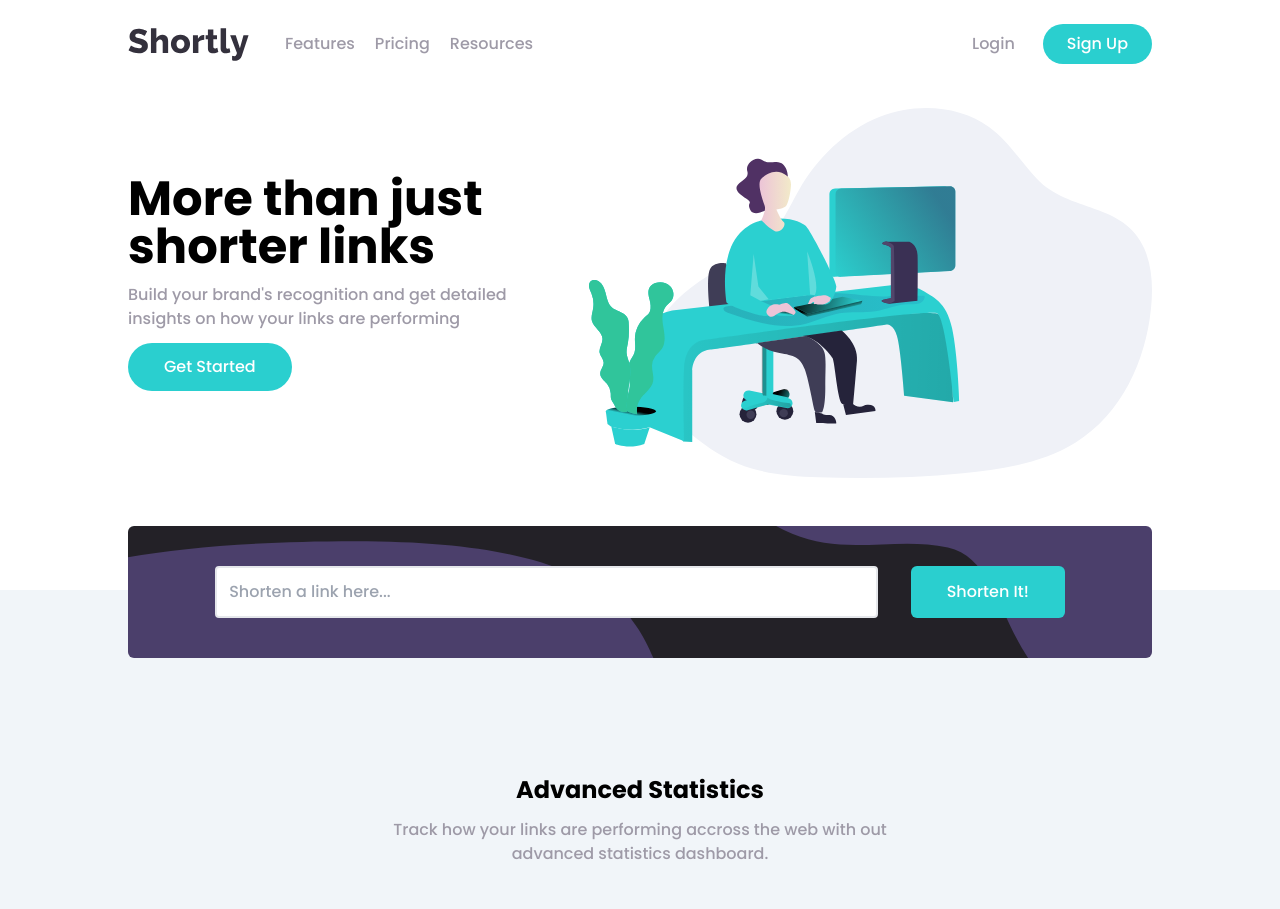
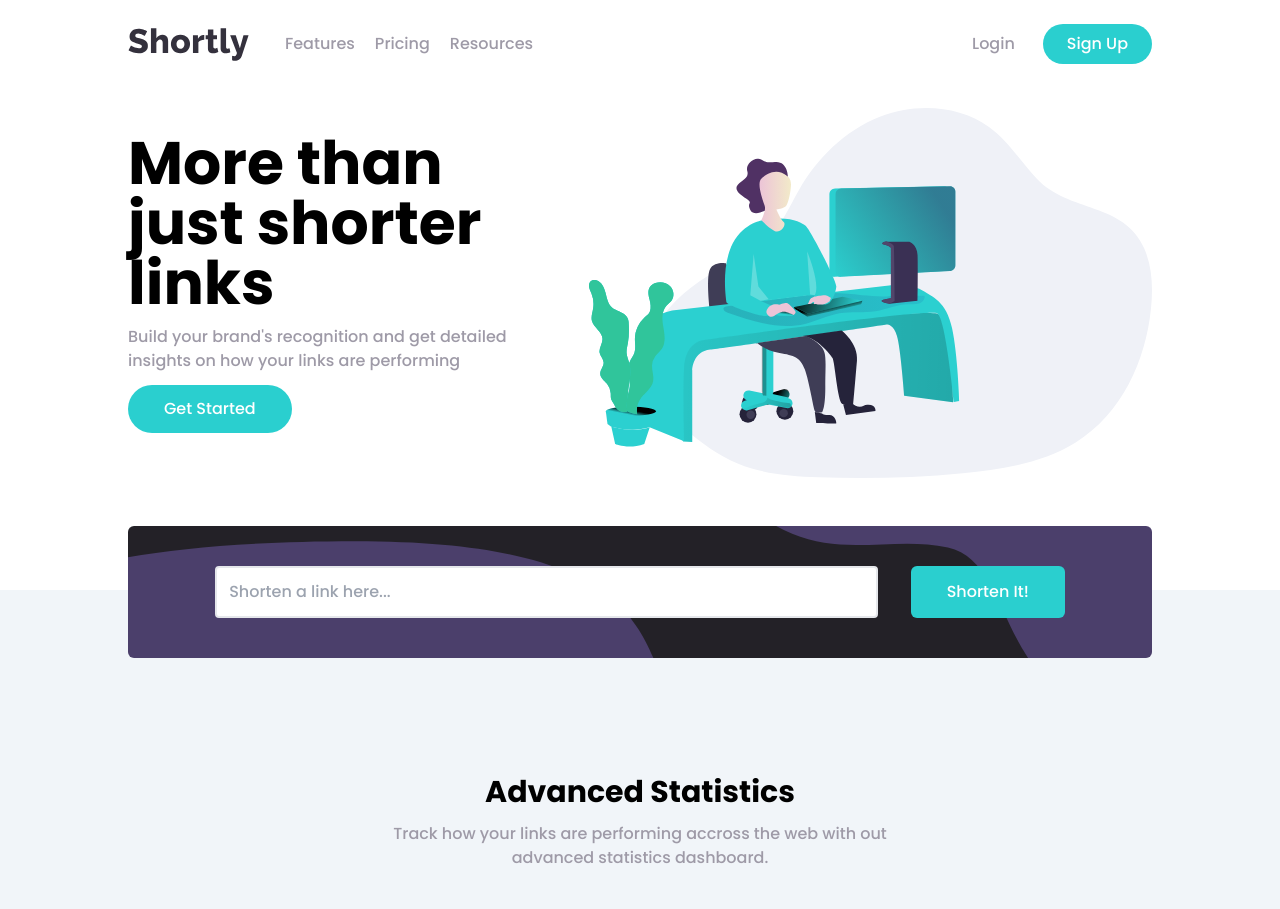
Before and after one commit to Nnadivictory25/url-shortener-api-landing-page, a React (Vite) app: page / in a window 1280 px wide. Shown: the top 909 px of the page. Built offline with nearby package versions, Linux system fonts and the light colour scheme.

Commit message:
increase my headings size

```diff
--- a/src/components/AdvancedStat.tsx
+++ b/src/components/AdvancedStat.tsx
@@ -82,7 +82,7 @@ const AdvancedStat = ({ onFormSubmit, links }: Props) => {
 
 			{/* rest of section content */}
 			<div className='header text-center w-[90%] max-w-xl mx-auto mb-20 mt-10'>
-				<h2 className='font-bold text-2xl py-3'>Advanced Statistics</h2>
+				<h2 className='font-bold text-3xl py-3'>Advanced Statistics</h2>
 				<p className='text-greyishV'>
 					Track how your links are performing accross the web with out advanced
 					statistics dashboard.
--- a/src/components/Hero.tsx
+++ b/src/components/Hero.tsx
@@ -6,7 +6,7 @@ const Hero = () => {
 			<img className='lg:w-[55%] md:mt-5' src={illustration} alt='working illustration' />
 
 			<div className='writeUp mt-7 md:mt-0 text-center lg:text-left'>
-				<h1 className='text-3xl lg:text-5xl font-bold'>More than just shorter links</h1>
+				<h1 className='text-3xl lg:text-6xl font-bold'>More than just shorter links</h1>
 				<p className='py-3 text-greyishV'>
 					Build your brand's recognition and get detailed insights on how your
 					links are performing
```
